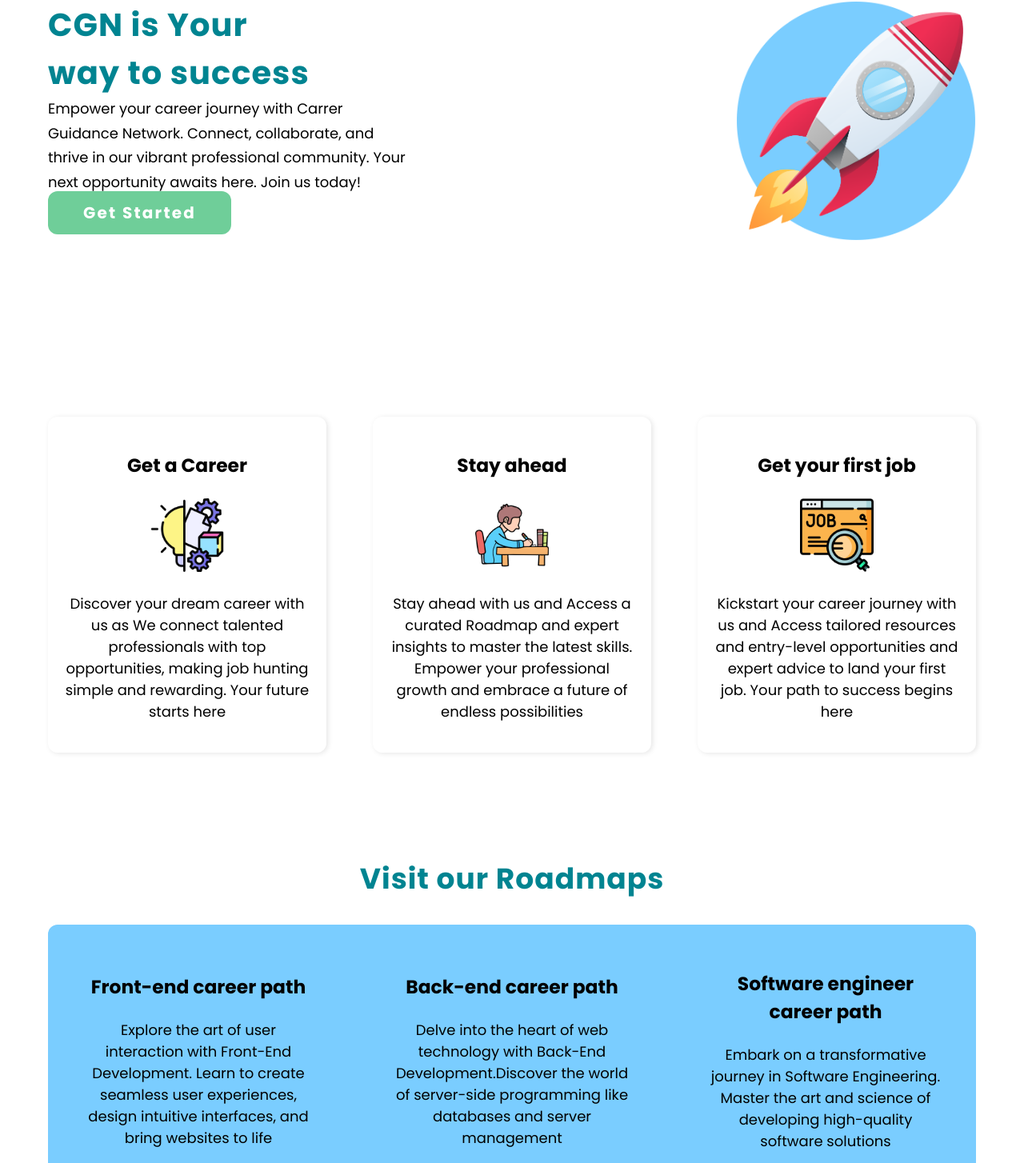
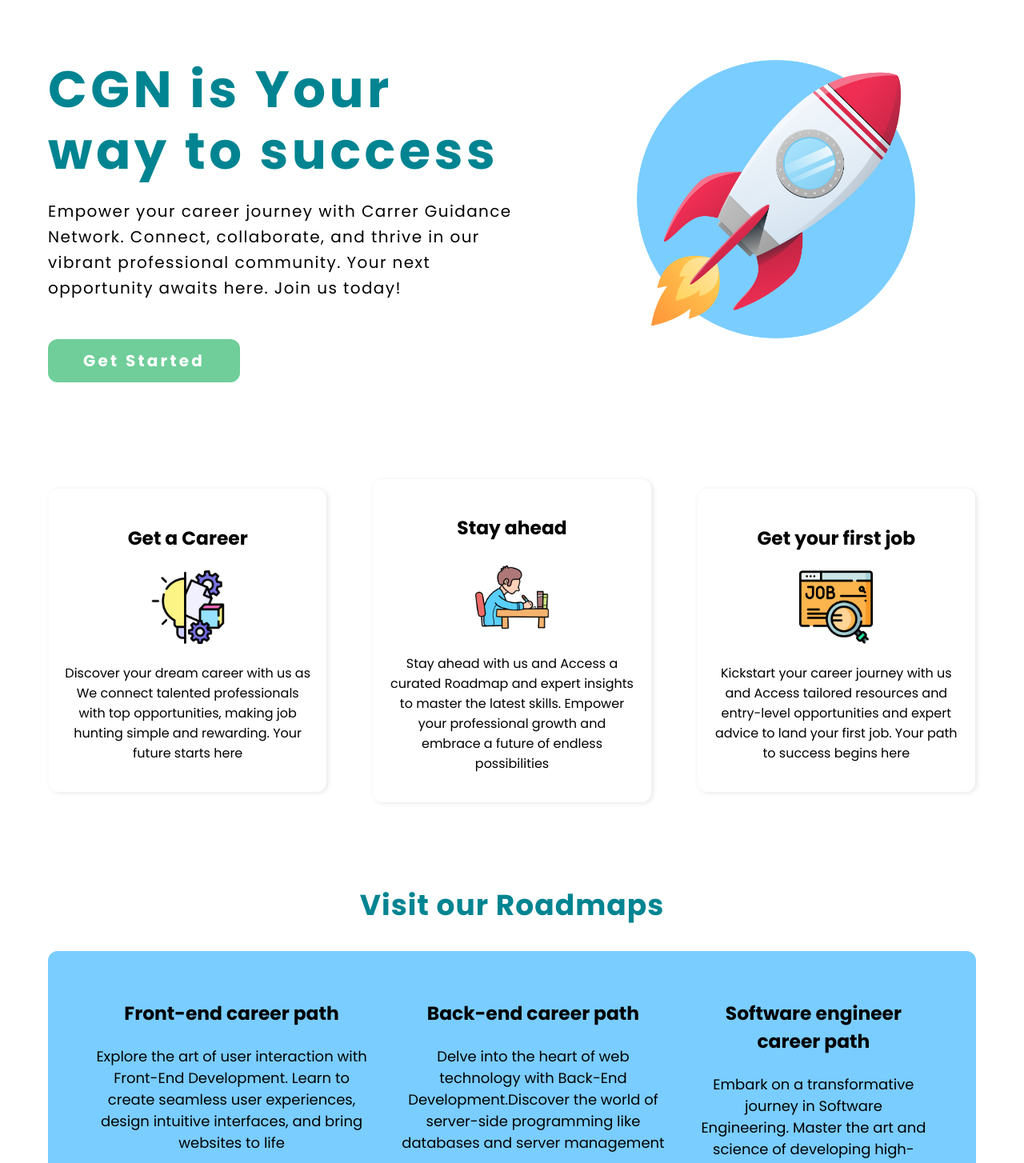
Before and after one commit to AbdelrahmanMostafa0/career-guidance-network, a Next.js app in the folder client/: page / in a window 1280 px wide. Shown: the part 39-1493 px from the top of the page at 80% size. Built offline with nearby package versions, Linux system fonts and the light colour scheme.

Commit message:
fixing home page

```diff
--- a/client/src/components/home/Home.jsx
+++ b/client/src/components/home/Home.jsx
@@ -13,16 +13,15 @@ export default function Home() {
   }
 
   return (
-    <main className={styles.mainGrid}>
+    <main className={styles.mainContainer}>
       <section className={`${styles.section} ${styles.heroSection}`}>
-        <h1>CGN is Your <br/> way to success</h1>
+        <h1>CGN is Your <span>way to success</span></h1>
         <img src="cgn.png" />
         <p>Empower your career journey with Carrer Guidance Network. Connect, collaborate, and thrive in our vibrant professional community. Your next opportunity awaits here. Join us today!</p>
         <Link href="#">Get Started</Link>
       </section>
 
       <section className={`${styles.section} ${styles.howItWorksSection}`}>
-        {/* <h2>How it Works</h2> */}
         <div className={styles.cardsContainer}>
           <div className={styles.card}>
             <h3>Get a Career</h3>
--- a/client/src/styles/home.module.css
+++ b/client/src/styles/home.module.css
@@ -1,13 +1,9 @@
-.mainGrid {
-    display: grid;
-    grid-template-columns: minmax(1em, 1fr) minmax(0, 700px) minmax(1em, 1fr);
-}
-
-.mainGrid * {
-    grid-column: 2 / -2;
-}
 
 /* ---------------- Hero section -------------------- */
+
+.mainContainer {
+    padding: 1em;
+}
 
 .section {
     text-align: center;
@@ -15,12 +11,13 @@
 }
 
 .heroSection img{
-    width: 30%;
+    width: 50%;
+    max-width: 200px;
 }
 
 .heroSection h1 {
     color: #008491;
-    font-size: 2rem;
+    font-size: 1.8rem;
     font-style: normal;
     font-weight: 700;
     letter-spacing: 1px;
@@ -38,7 +35,7 @@
     color: #FFF;
     font-weight: 700;
     text-decoration: none;
-    letter-spacing: 2.24px;
+    letter-spacing: 3.24px;
     border-radius: 12px;
     padding: .6em 2.2em;
     margin-top: 1.4em;
@@ -92,29 +89,18 @@
 .careersContainer {
     display: flex;
     flex-direction: column;
+    justify-content: center;
     align-items: center;
     background-color: #7ACDFF;
     border-radius: 12px;
     padding: 1em;
-
-
 }
 
 .career {
-    width: 80%;
-    max-width: 450px;
-    /* margin-bottom: 2em; */
     padding: 1em;
-    /* border-radius: 12px; */
-    /* background-color: #7ACDFF; */
-    /* box-shadow: 1px 1px 4px 0px rgba(0, 0, 0, 0.2); */
     display: flex;
     flex-direction: column;
     justify-content: center;
-}
-
-.career:last-child {
-    margin: 0;
 }
 
 .career h3 {
@@ -129,46 +115,61 @@
 /* ------------------ Media Queries --------------- */
 
 @media(min-width:850px) {
-    .mainGrid {
-        grid-template-columns: minmax(3em, 1fr) minmax(0px, 2000px) minmax(3em, 1fr);
+
+    .mainContainer {
+        padding: 3em;
     }
+
     .heroSection {
         text-align: initial;
         display: grid;
-        grid-template-columns: minmax(500px, 1fr) minmax(30px, 100px) minmax(250px, 1fr);
-        grid-template-rows: 2em 120px 120px 50px;
-        min-height: 60vh;
+        grid-template-columns: 1fr 1fr;
     }
 
-    .heroSection h1{
-        grid-row: 2;
+    .heroSection span {
+        display: block;
+    }
+
+    .heroSection h1 {
+        margin-bottom: 0;
+        color: #008491;
+        font-size: 3.2rem;
+        line-height: 1.2em;
+        letter-spacing: 4.48px;
     }
 
     .heroSection p {
-        grid-row: 3;
-        max-width: 40ch;
-    }
-    .heroSection a {
-        grid-row: 4;
-        align-self: center;
-        justify-self: self-start;
+        max-width: 60ch;
+        color: #000;
+        font-size: 1rem;
+        line-height: 1.6em;
+        letter-spacing: 1.4px;
+
     }
 
-    .heroSection h1,
-    .heroSection p,
-    .heroSection a
-    {
-        grid-column: 1 /2;
-        margin: 0;
+    .heroSection a {
+        justify-self: self-start;
+        align-self: self-start;
     }
 
     .heroSection img {
-        min-width: 250px;
-        max-width: 300px;
-        width: 70%;
-        grid-column: 3 / 4;
-        grid-row: 2 / span 2;
-        justify-self: self-end;
+        grid-row: span 3;
+        justify-self: center;
+        align-self: center;
+        min-width: 350px;
+        width: 50%;
+        max-width: unset;
+        margin-left: 4em;
+    }
+
+    .howItWorksSection {
+        /* border: 1px solid magenta; */
+        padding: 1px;
+        margin-top: 3em;
+    }
+
+    .howItWorksSection p {
+        font-size: .8rem;
     }
 
     .cardsContainer {
@@ -193,12 +194,7 @@
     .careersContainer {
         flex-direction: row;
         justify-content: space-between;
-        align-items: flex-start;
-    }
-
-    .career {
-        width: 30%;
-        max-width: 400px;
-        height: 300px;
+        align-items: self-start;
+        padding: 2em;
     }
 }
```
